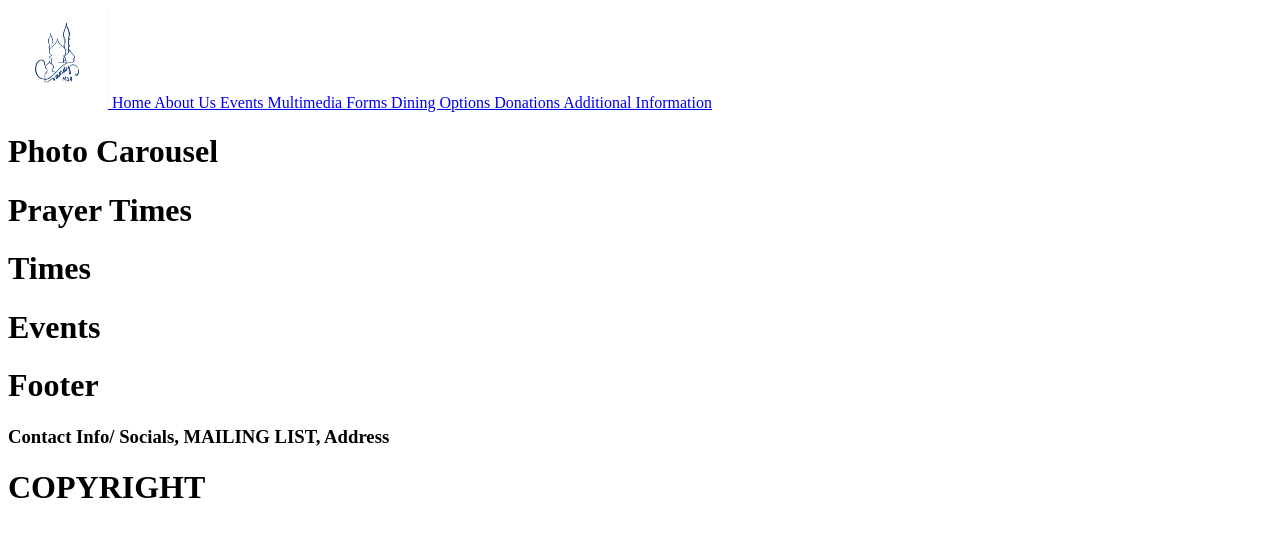
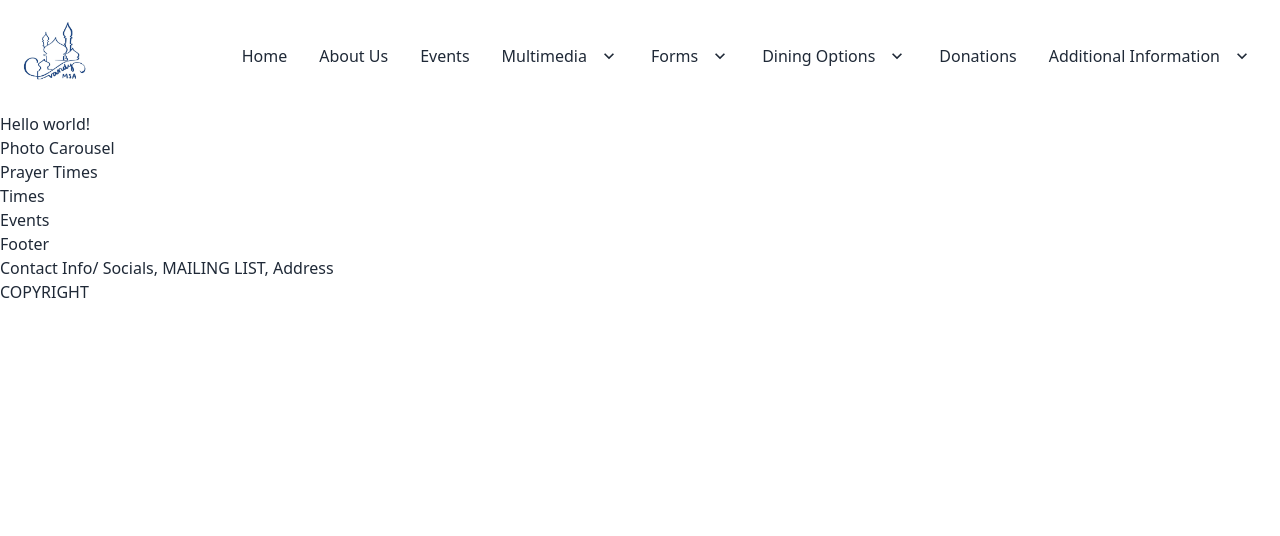
Before and after one commit to SySyAli/vandymsawebsite, a Next.js app in the folder my-project/: page / in a window 1280 px wide. Shown: the top 536 px of the page. Built offline with nearby package versions, Linux system fonts and the light colour scheme.

Commit message:
Nice Navbar w/daisyui

```diff
--- a/my-project/app/calendarEvents/page.tsx
+++ b/my-project/app/calendarEvents/page.tsx
@@ -1,7 +1,6 @@
-import Link from "next/link";
-import { Calendar } from "@fullcalendar/core";
-import googleCalendarPlugin from "@fullcalendar/google-calendar";
-import dayGridPlugin from "@fullcalendar/daygrid";
+import Link from "next/link"
+
+
 
 async function getEvents() {
   const url = "http://localhost:4000";
@@ -12,20 +11,7 @@ async function getEvents() {
 
 export default async function EventsPage() {
   const events = await getEvents();
-  /*
-  const calendarEl = document.getElementById("calendar");
-  if (calendarEl != null) {
-    console.log("Hello World");
-    const calendar = new Calendar(calendarEl, {
-      plugins: [googleCalendarPlugin, dayGridPlugin],
-      initialView: "dayGridMonth",
-      events: {
-        googleCalendarId: process.env.GOOGLE_CALENDAR_ID,
-      },
-    });
-    calendar.render();
-  }
-  */
+
  // EMBED GOOGLE CALENDAR
   return (
     <div>
@@ -34,17 +20,13 @@ export default async function EventsPage() {
       {events.events.map((event: any) => {
         return <Event key={event.id} event={event} />;
       })}
-      <div id="calendar">
-        <iframe src="https://calendar.google.com/calendar/embed?src=450aab6d097f2c6d66ff4698d517c985681a9ed895c21140f005a6c80800760c%40group.calendar.google.com&ctz=America%2FNew_York"
-         width="800" height="600" ></iframe>
+      <iframe className = "calendar" src="https://calendar.google.com/calendar/embed?height=600&wkst=1&bgcolor=%23ffffff&ctz=America%2FChicago&src=NDUwYWFiNmQwOTdmMmM2ZDY2ZmY0Njk4ZDUxN2M5ODU2ODFhOWVkODk1YzIxMTQwZjAwNWE2YzgwODAwNzYwY0Bncm91cC5jYWxlbmRhci5nb29nbGUuY29t&color=%23009688&output=embed" width={1000} height={500} ></iframe>
 
-      </div>
     </div>
   );
 }
 
-function Event({ event }: any) {
-  // need the following properties
+// need the following properties
   /*
 			"id": "", DONE
 			"summary": "", DONE
@@ -59,6 +41,9 @@ function Event({ event }: any) {
 				"timeZone": ""
 			}
     */
+
+function Event({ event }: any) {
+
   return (
     <Link href={`/calendarEvents/${event.id}`}>
       <div>
--- a/my-project/app/components/Navbar.tsx
+++ b/my-project/app/components/Navbar.tsx
@@ -1,23 +1,139 @@
-import Link from "next/link"
-import Image from "next/image"
+import Link from "next/link";
+import Image from "next/image";
 ///../../public/msaLogo.jpeg
 
-export default function Navbar(){
+export default function Navbar() {
   return (
     <div className="navBar">
+      <div className="navbar bg-base-100">
+        <div className="flex-1">
+          <div className="avatar">
+            <div className="w-24 rounded">
               <Link href="/">
-               <Image alt ="msaLogo"
-                src="/msaLogo.jpeg" width = {100} height={100} />
+                <img src="/msaLogo.jpeg" />
+              </Link>
+            </div>
+          </div>
+        </div>
 
-             </Link>
+        <div className="flex-none">
+          <ul className="menu menu-horizontal px-1">
+            <li>
               <Link href="/"> Home </Link>
+            </li>
+            <li>
               <Link href="/">About Us</Link>
+            </li>
+            <li>
               <Link href="/calendarEvents"> Events </Link>
-            <Link href="/"> Multimedia </Link>
-            <Link href="/"> Forms </Link>
-            <Link href="/"> Dining Options </Link>
+            </li>
+            <li>
+              <a>
+                Multimedia
+                <svg
+                  className="fill-current"
+                  xmlns="http://www.w3.org/2000/svg"
+                  width="20"
+                  height="20"
+                  viewBox="0 0 24 24"
+                >
+                  <path d="M7.41,8.58L12,13.17L16.59,8.58L18,10L12,16L6,10L7.41,8.58Z" />
+                </svg>
+              </a>
+              <ul className="p-2 bg-base-100">
+                <li>
+                  <Link href="/"> Newsletter </Link>
+                </li>
+                <li>
+                  <Link href="/"> Recent Events </Link>
+                </li>
+                <li>
+                  <Link href="/"> Pictures </Link>
+                </li>
+              </ul>
+            </li>
+            <li>
+              <a>
+                Forms
+                <svg
+                  className="fill-current"
+                  xmlns="http://www.w3.org/2000/svg"
+                  width="20"
+                  height="20"
+                  viewBox="0 0 24 24"
+                >
+                  <path d="M7.41,8.58L12,13.17L16.59,8.58L18,10L12,16L6,10L7.41,8.58Z" />
+                </svg>
+              </a>
+              <ul className="p-2 bg-base-100">
+                <li>
+                    <Link href="/"> Khutbah Sign Ups</Link>
+                </li>
+                <li>
+                    <Link href="/"> Feedback Form</Link>
+                </li>
+                <li>
+                    <Link href="/"> Roommate Selection Form</Link>
+                </li>
+              </ul>
+            </li>
+            <li>
+              <a>
+                Dining Options
+                <svg
+                  className="fill-current"
+                  xmlns="http://www.w3.org/2000/svg"
+                  width="20"
+                  height="20"
+                  viewBox="0 0 24 24"
+                >
+                  <path d="M7.41,8.58L12,13.17L16.59,8.58L18,10L12,16L6,10L7.41,8.58Z" />
+                </svg>
+              </a>
+              <ul className="p-2 bg-base-100">
+                <li>
+                    <Link href="/"> Vanderbilt Dining Halls</Link>
+                </li>
+                <li>
+                    <Link href="/"> Restaurants around Town </Link>
+                </li>
+              </ul>
+            </li>
+            <li>
                 <Link href="/"> Donations </Link>
-            <Link href="/"> Additional Information </Link>
+            </li>
+            <li>
+              <a>
+                Additional Information
+                <svg
+                  className="fill-current"
+                  xmlns="http://www.w3.org/2000/svg"
+                  width="20"
+                  height="20"
+                  viewBox="0 0 24 24"
+                >
+                  <path d="M7.41,8.58L12,13.17L16.59,8.58L18,10L12,16L6,10L7.41,8.58Z" />
+                </svg>
+              </a>
+              <ul className="p-2 bg-base-100">
+                <li>
+                    <Link href="/"> Campus Praying Spaces </Link>
+                </li>
+                <li>
+                    <Link href="/"> Adjacent Organization Information </Link>
+                </li>
+                <li>
+                    <Link href="/"> Nashville Community Information </Link>
+                </li>
+                <li>
+                    <Link href="/"> Admin Page </Link>
+                </li>
+              </ul>
+            </li>
+          </ul>
         </div>
-    )
+      </div>
+
+    </div>
+  );
 }
--- a/my-project/app/page.tsx
+++ b/my-project/app/page.tsx
@@ -1,9 +1,10 @@
-import styles from './page.module.css'
+import './globals.css'
 
 
 export default function Home() {
   return (
     <div>
+      <h1>Hello world!</h1>
       <h1>Photo Carousel</h1>
       <h1>Prayer Times</h1>
       <h1>Times</h1>
--- a/my-project/next.config.js
+++ b/my-project/next.config.js
@@ -4,5 +4,15 @@ const nextConfig = {
     appDir: true,
   },
 }
+const withTM = require("next-transpile-modules")([
+  "@fullcalendar/common",
+  "@babel/preset-react",
+  "@fullcalendar/common",
+  "@fullcalendar/daygrid",
+  "@fullcalendar/interaction",
+  "@fullcalendar/react",
+  "@fullcalendar/timegrid",
+]);
 
-module.exports = nextConfig
+
+module.exports = nextConfig, withTM
--- a/my-project/tailwind.config.js
+++ b/my-project/tailwind.config.js
@@ -7,5 +7,5 @@ module.exports = {
   theme: {
     extend: {},
   },
-  plugins: [],
+  plugins: [require("daisyui")],
 }
```
Also changed, not shown: my-project/package.json (+12 -3 lines), my-project/app/globals.css (renamed from my-project/app/global.css), 1 other file (tests, documents, lock files or other folders). Lines whose indentation alone changed are shown as unchanged.
